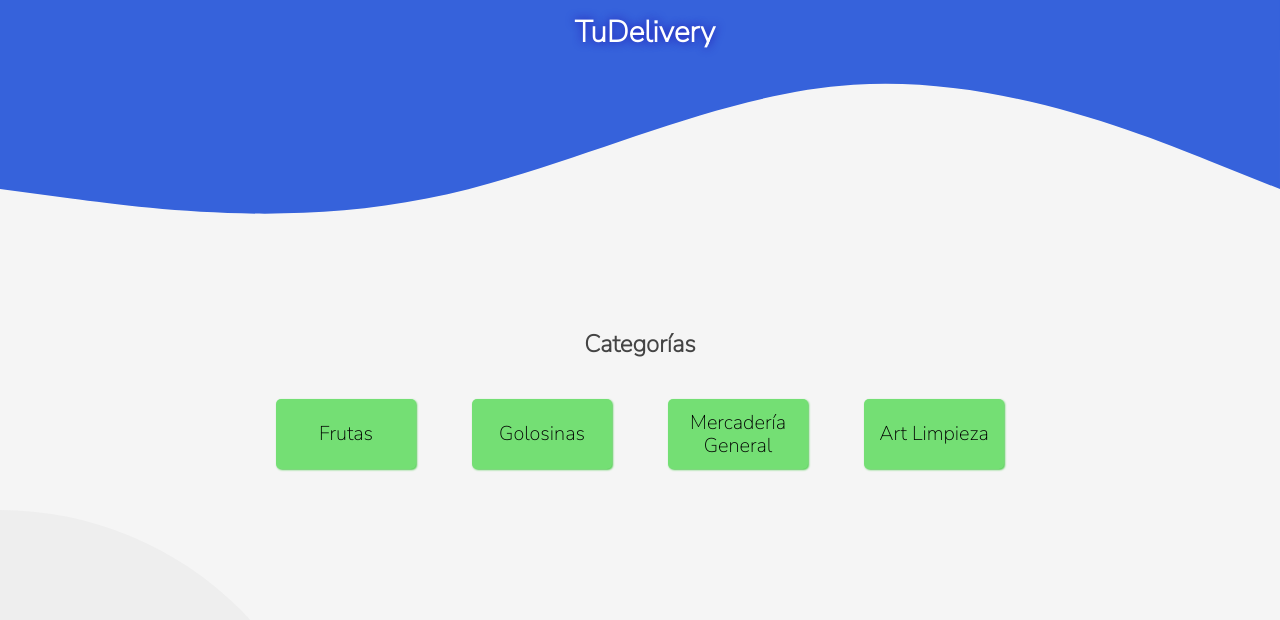
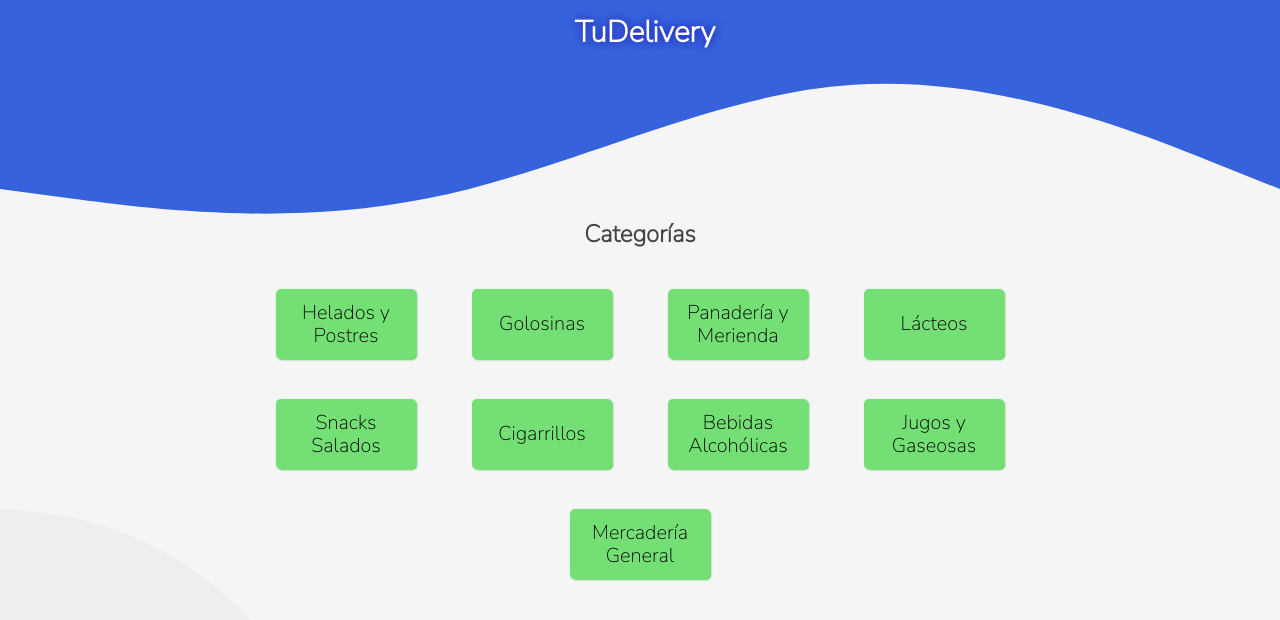
Before and after one commit to AlbanWorks/tododelivery, a Next.js app: page / in a window 1280 px wide. Shown: the top 620 px of the page. Built offline with nearby package versions, Linux system fonts and the light colour scheme.

Commit message:
version de mayo 9

```diff
--- a/components/CategoryMenu/CategoryMenu.jsx
+++ b/components/CategoryMenu/CategoryMenu.jsx
@@ -14,14 +14,19 @@ const CategoryMenu = () => {
                 <h2 className={classes.MenuTitle}> Categorías </h2>
                 <button className={classes.Button}
                 onClick={()=>goTo('/frutas')} >
-                    Frutas
+                    Helados y Postres
                 </button>
                 <button className={classes.Button}
                 onClick={()=>goTo('/golosinas')} >
                     Golosinas
                 </button>
+                <button className={classes.Button}>Panadería y Merienda</button>
+                <button className={classes.Button}>Lácteos</button>
+                <button className={classes.Button}>Snacks Salados</button>
+                <button className={classes.Button}>Cigarrillos</button>
+                <button className={classes.Button}>Bebidas Alcohólicas</button>
+                <button className={classes.Button}>Jugos y Gaseosas</button>
                 <button className={classes.Button}>Mercadería General</button>
-                <button className={classes.Button}>Art Limpieza</button>
             </div>
             <div className={classes.Ball}/>
         </div>
--- a/components/Navbar/Navbars.module.css
+++ b/components/Navbar/Navbars.module.css
@@ -1,6 +1,5 @@
 .Header{
     background-color: rgb(54, 98, 219);
-    background-image: linear-gradient(rgb(54, 98, 219), rgb(48, 89, 202));
     box-shadow: 0 0 10px rgb(192, 192, 192);
     height: 50px;
     width: 100%;
@@ -60,7 +59,7 @@
     position: fixed;
     z-index: 1;
     transition: all 0.5s;
-    margin-top: -200px;
+    margin-top: -150%;
     box-shadow: 0 0 10px rgb(167, 167, 167);
 }
 .Ul{
```
Also changed, not shown: components/Navbar/Navbar.jsx (+11 -6 lines).
